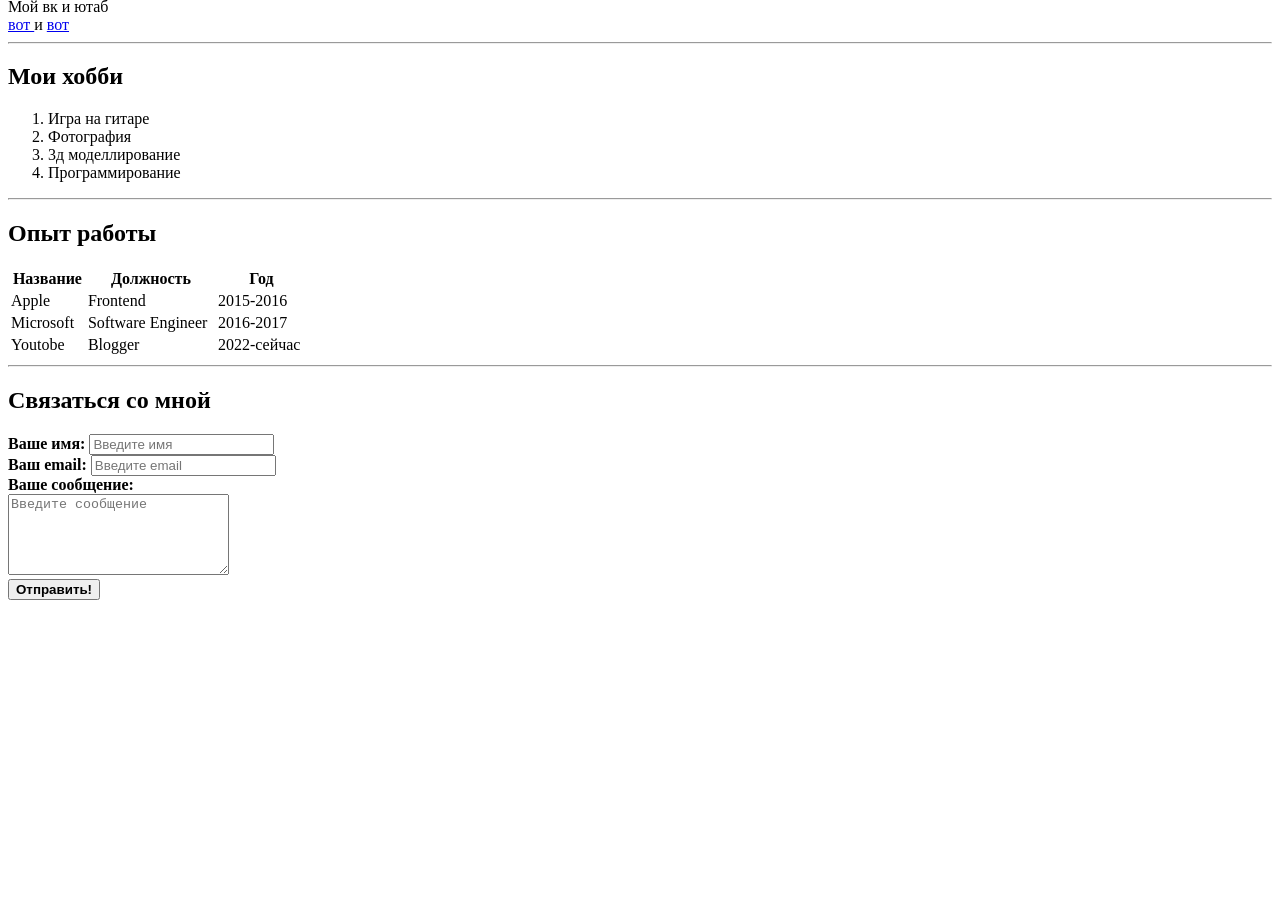
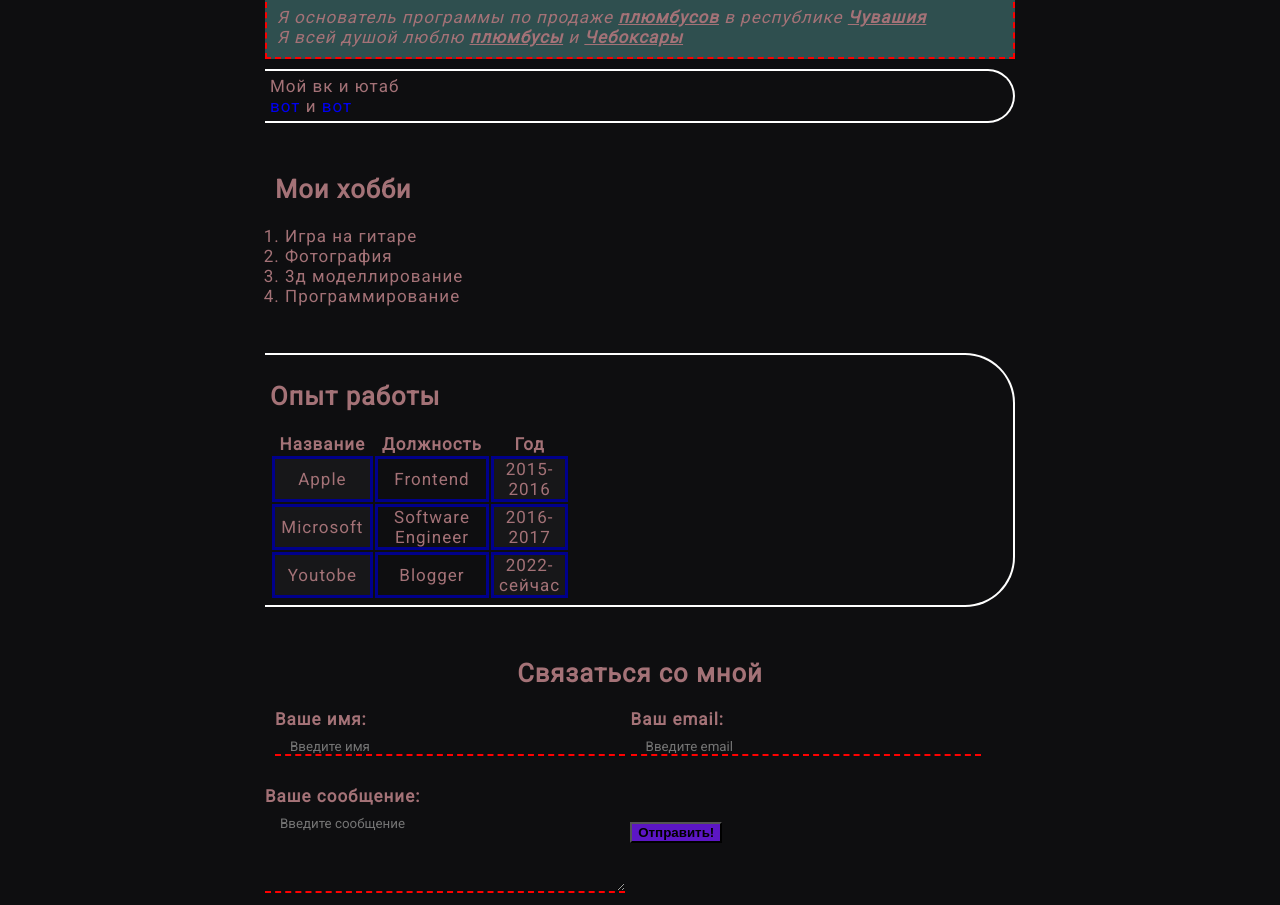
Before and after one commit to yucheg2/rasume, a plain HTML site: page index.html in a window 1280 px wide. Shown: the part 439-1344 px from the top of the page. Before the commit the page ends 1047 px from the top, so only its background shows below. Drawn offline with Linux system fonts and the light colour scheme.

Commit message:
add styles

```diff
--- a/index.html
+++ b/index.html
@@ -7,29 +7,34 @@
     <meta name="keywords" content="plumbus, chuvashiya, home, useful" >
     <meta name="descrition" content="Плюмбусы! Каждый увожающий себя домохозяин имеет дома плюбус. Теперь и в республике Чувашия!!!">
     <title>Лучшие плюмбусы в республике Чувашия.com</title>
+    <link rel="stylesheet" href="styles.css">
 </head>
 <body>
-    <img src="xnIt0CtJl2Y.jpg" width="200">
-    <h1>Штандаров Юрий</h1>
+<div class="container">
+    <div class="info">
+    <img src="xnIt0CtJl2Y.jpg" alt="Штандаров Юрий" class="avatar">
+     <div class="card name"><h1>Штандаров Юрий</h1>
     <p>Я основатель программы по продаже <strong>плюмбусов</strong> в республике <strong>Чувашия</strong></p>
     <p>Я всей душой люблю <em><strong>плюмбусы</strong> и <strong>Чебоксары</strong></em></p>
-    <hr>
-    Мой вк и ютаб
+     </div>
+    </div>
+    <div class="card links"> Мой вк и ютаб
     <br>
     <a href="https://vk.com/laguha339" target="_blank" > вот </a>
     и
     <a href="https://www.youtube.com/channel/UCOFQv2qaJQiQR72nvHIgusA" target="_blank" > вот </a>
-    <hr>
-    <h2>Мои хобби</h2>
-    <ol>
+ </div>
+    <div class="card hobby"><h2>Мои хобби</h2>
+    <ol class="list">
         <li>Игра на гитаре</li>
         <li>Фотография</li>
         <li>3д моделлирование</li>
         <li>Программирование</li>
     </ol>
-    <hr>
+ </div>
+    <div class=" card job">
     <h2>Опыт работы</h2>
-    <table width="300">
+    <table width="300" class="table">
         <thead>
             <tr>
                 <th>Название</th>
@@ -55,25 +60,29 @@
             </tr>
         </tbody>
     </table>
-    <hr>
-    <h2>Связаться со мной</h2>
-    <form>
-        <div>
+ </div>
+    <div class="card message">
+
+    <form class="form">
+        <h2>Связаться со мной</h2>
+        <div class="form-group">
             <label for="name"><strong>Ваше имя:</strong></label>
             <input type="text" id="name" placeholder="Введите имя">
         </div>
-        <div>
+
+        <div class="form-group">
             <label for="email"><strong>Ваш email:</strong></label>
             <input type="email" id="email" placeholder="Введите email">
         </div>
-        <div>
+    </div>
+        <div class="form-group">
             <label for="message"><strong>Ваше сообщение:</strong></label>
-            <br>
             <textarea id="message" cols="25" rows="5" placeholder="Введите сообщение"></textarea>
         </div>
-        <div>
-            <button type="submit"><Strong>Отправить!</Strong></button>
+        <div class="form-group">
+            <button type="submit" class="btn"><Strong>Отправить!</Strong></button>
         </div>
     </form>
+</div>
 </body>
 </html>
--- /dev/null
+++ b/styles.css
@@ -0,0 +1,166 @@
+@import url('https://fonts.googleapis.com/css2?family=Roboto&display=swap');
+
+a{
+    text-decoration: none;
+}
+
+a:hover{
+    color: blueviolet;
+}
+
+a:active{
+    color: darkblue;
+}
+
+a:visited{
+    color: darkblue;
+}
+
+.card{
+    padding: 10px;
+    margin-bottom: 20px;
+}
+
+
+.avatar {
+    width: 200px;
+    border: #5c16c5 solid 2px;
+    border-radius: 40px;
+    display: block;
+    margin: 20px auto;
+}
+
+.container {
+    margin: auto;
+    max-width: 750px;
+    padding-top: 30px;
+}
+
+body{
+    font-size: 17px;
+    font-family: 'Roboto';
+    font-weight: normal;
+    letter-spacing: 1px;
+    color: #a47277;
+    background: #0e0e10;
+}
+
+p {
+    font-style: oblique;
+}
+
+p strong{
+    text-decoration: underline;
+}
+
+input{
+    background: darkred;
+}
+
+textarea{
+    background: darkred;
+}
+
+.btn{
+    color: black;
+    background: #5c16c5;
+    cursor:pointer;
+    position: absolute;
+    bottom: 50px;
+}
+
+.name {
+    border: dashed 2px red;
+    background-color: darkslategray;
+    margin-bottom: 10px;
+    margin-top: 10px;
+}
+
+.name p{
+    margin: 0px;
+}
+
+.links {
+    border-bottom:white 2px solid ;
+    padding: 5px;
+    border-top: white 2px solid;
+    border-top-right-radius: 50px ;
+    border-bottom-right-radius:50px ;
+    border-right: 2px white solid;
+}
+
+
+.job {
+    border-bottom:white 2px solid ;
+    padding: 5px;
+    border-top: white 2px solid;
+    border-top-right-radius: 50px ;
+    border-bottom-right-radius:50px ;
+    border-right: 2px white solid;
+}
+
+table td {
+    border: darkblue solid;
+    width: 0;
+    padding: 0;
+    text-align: center;
+}
+
+table td:nth-child(odd){
+    background: rgba(212, 212, 212, 0.048);
+}
+
+table td:hover{
+    background: #28282e;
+}
+
+table th {
+    padding: 0;
+}
+
+ol {
+    padding: 0;
+    padding-left: 10px;
+}
+
+.form h2{
+    text-align: center;
+}
+
+.form-group label{
+    display: block ;
+}
+
+.form-row, .form-group {
+    display: inline-block;
+    width: 48%;
+}
+
+.form-group:last-child{
+    margin-right: 0;
+}
+
+.form-group input,
+.form-group textarea{
+    width: 100%;
+    box-sizing: border-box;
+    border: none;
+    background: transparent;
+    border-bottom: 2px red dashed;
+    color: bisque;
+    padding: 10px 15px 0;
+    font-family: inherit;
+}
+
+.form-group{
+    position: relative;
+}
+
+@media (max-width:650px){
+    .avatar {
+        width: 150px;
+    }
+    body {
+        font-size: 0.8rem;
+    }
+}
```
